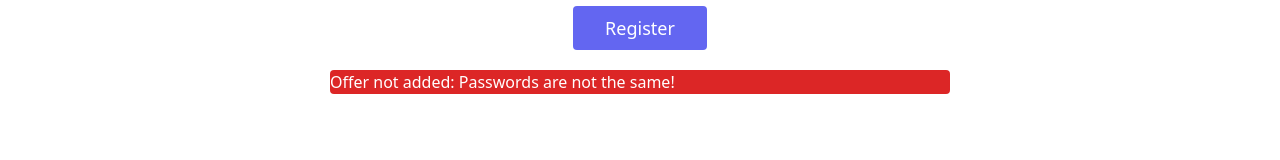
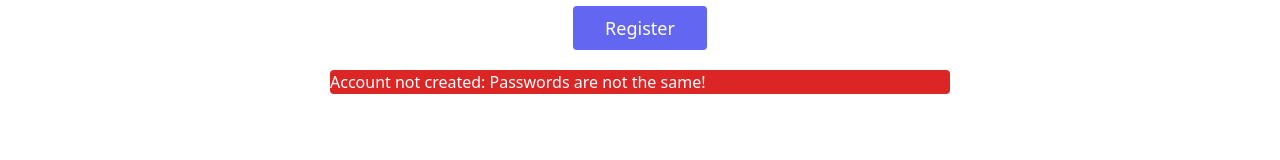
Before and after one commit to konojack/paid-ads-nextjs, a Next.js app: page /user/register in a window 1280 px wide. Both pictures are taken after typing "name@example.com", "Sample", "Sample123", "Sample" into the empty fields and a click on the button "Register". Shown: the part 632-792 px from the top of the page. Built offline with nearby package versions, Linux system fonts and the light colour scheme.

Commit message:
text fixing

```diff
--- a/pages/user/register.js
+++ b/pages/user/register.js
@@ -130,7 +130,7 @@ export default function OfferNew() {
                 {error && (
                   <div className="flex justify-center w-full my-5">
                     <span className="bg-red-600 w-full rounded text-white">
-                      Offer not added: {error}
+                      Account not created: {error}
                     </span>
                   </div>
                 )}
```
